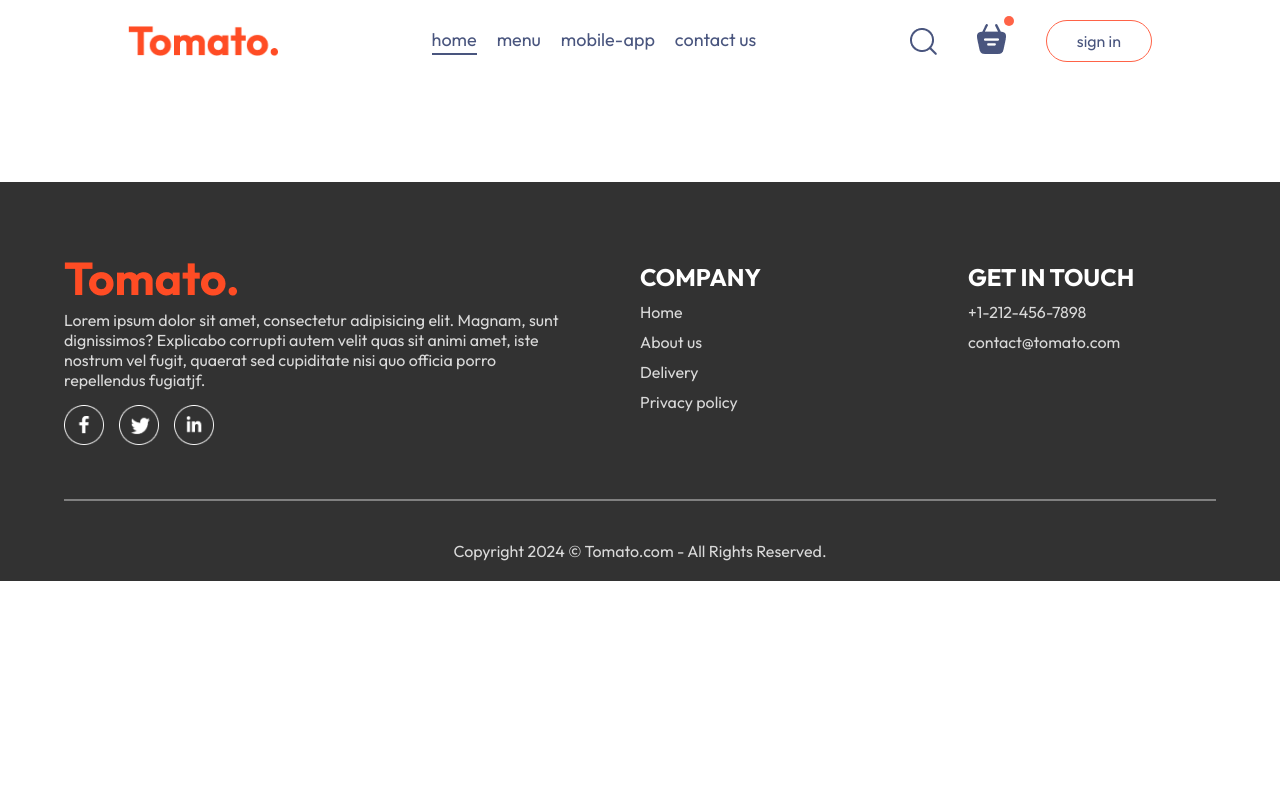
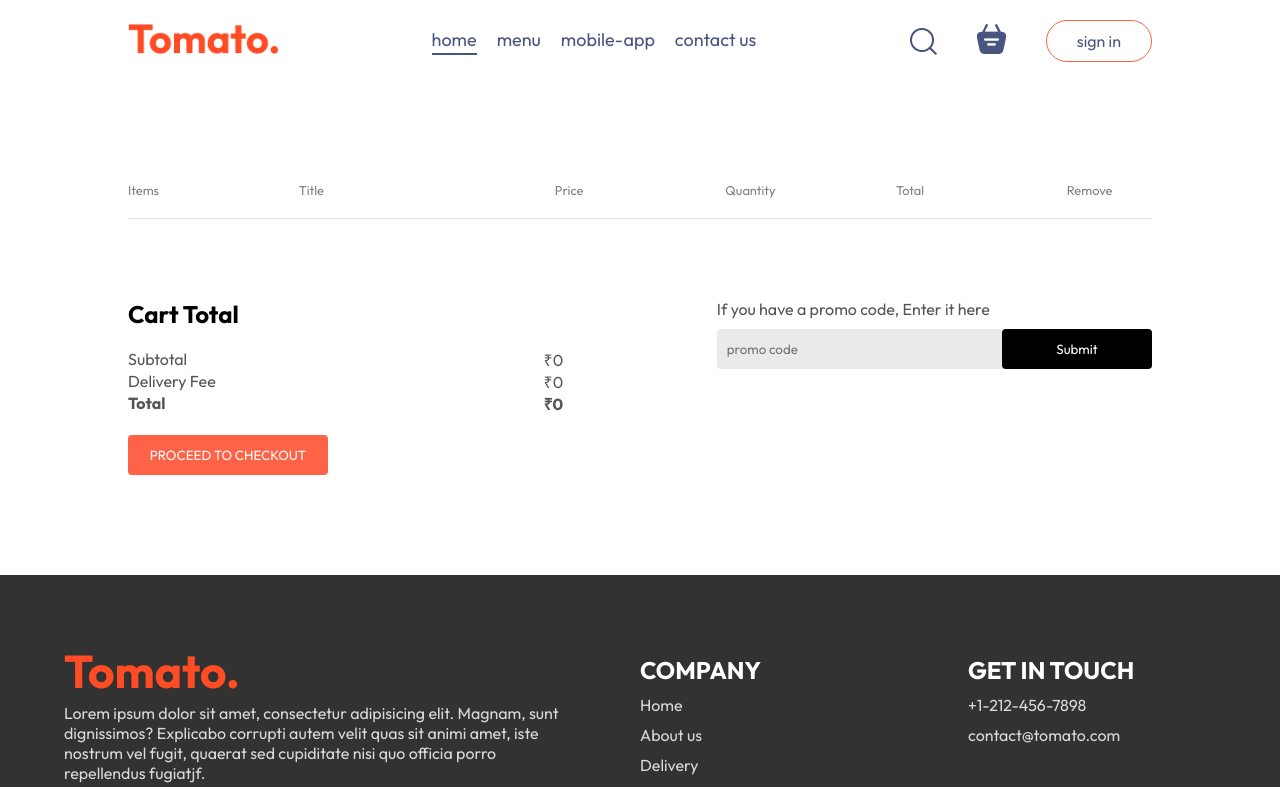
Before and after one commit to kunalgarg-18/Eatzly, a React (Vite) app in the folder frontend/: page /cart in a window 1280 px wide. Shown: the top 787 px of the page. Built offline with nearby package versions, Linux system fonts and the light colour scheme; a web font is replaced by a local one.

Commit message:
Frontend is done.

```diff
--- a/frontend/src/components/Navbar/Navbar.jsx
+++ b/frontend/src/components/Navbar/Navbar.jsx
@@ -1,14 +1,16 @@
-import React, { useState } from 'react'
+import React, { useContext, useState } from 'react'
 import './Navbar.css'
 import { assets } from '../../assets/assets'
 import { Link } from 'react-router-dom';
+import { StoreContext } from '../../context/StoreContext';
 
 function Navbar({setShowLogin}) {
 
     const [menu, setMenu] = useState("home");
+    const {getTotalCartAmount} = useContext(StoreContext)
   return (
     <div className='navbar'>
-      <img src={assets.logo} alt="" className='logo' />
+      <Link to='/'><img src={assets.logo} alt="" className='logo' /></Link>
       <ul className='navbar-menu'>
         <Link to='/' onClick={() => setMenu("home")} className={menu==="home"?"active":""}>home</Link>
         <a href='#explore-menu' onClick={() => setMenu("menu")} className={menu==="menu"?"active":""}>menu</a>
@@ -18,8 +20,8 @@
       <div className='navbar-right'>
         <img src={assets.search_icon} alt="" />
         <div className='navbar-search-icon'>
-            <img src={assets.basket_icon} alt="" />
-            <div className='dot'></div>
+            <Link to='/cart'><img src={assets.basket_icon} alt="" /></Link>
+            <div className={getTotalCartAmount() === 0 ? "" : "dot"}></div>
         </div>
         <button onClick={() => setShowLogin(true)}>sign in</button>
       </div>
--- a/frontend/src/context/StoreContext.jsx
+++ b/frontend/src/context/StoreContext.jsx
@@ -18,16 +18,25 @@
         setCartItems((prev) => ({...prev, [itemId]: prev[itemId]-1}))
     }
 
-    useEffect(() => {
-        console.log(cartItems);
-    }, [cartItems])
+    const getTotalCartAmount = () => {
+        let total = 0;
+
+        for(const item in cartItems){
+            if(cartItems[item] > 0){
+                let itemInfo = food_list.find((product) => product._id === item);
+                total += itemInfo.price * cartItems[item];
+            }
+        }
+        return total;
+    }
 
     const contextValue = {
         food_list,
         cartItems,
         setCartItems,
         addToCart,
-        removeFromCart
+        removeFromCart,
+        getTotalCartAmount
     }
 
     return(
--- a/frontend/src/pages/Cart/Cart.css
+++ b/frontend/src/pages/Cart/Cart.css
@@ -0,0 +1,95 @@
+.cart{
+    margin-top: 100px;
+}
+.cart-items-title{
+    display: grid;
+    grid-template-columns: 1fr 1.5fr 1fr 1fr 1fr 0.5fr;
+    align-items: center;
+    color: grey;
+    font-size: max(1vw,12px);
+}
+.cart-items-item{
+    margin: 10px 0px;
+    color: black;
+}
+.cart-items-item img{
+    width: 50px;
+}
+.cart hr{
+    height: 1px;
+    background-color: #e2e2e2;
+    border: none;
+}
+.cart-items-item p.cross{
+    cursor: pointer;
+}
+
+.cart-bottom{
+    margin-top: 80px;
+    display: flex;
+    justify-content: space-between;
+    gap: max(12vw, 20px);
+}
+.cart-total{
+    flex: 1;
+    display: flex;
+    flex-direction: column;
+    gap: 20px;
+
+}
+.cart-total-details{
+    display: flex;
+    justify-content: space-between;
+    color: #555;
+}
+.cart-total hr{
+    margin: 10px 0px;
+}
+.cart-total button{
+    border: none;
+    color: white;
+    background-color: tomato;
+    width: max(15vw, 200px);
+    padding: 12px 0px;
+    border-radius: 4px;
+    cursor: pointer;
+}
+.cart-promocode{
+    flex: 1;
+}
+.cart-promocode p{
+    color: #555;
+}
+.cart-promocode-input{
+    margin-top: 10px;
+    display: flex;
+    justify-content: space-between;
+    align-items: center;
+    background-color: #eaeaea;
+    border-radius: 4px;
+}
+
+.cart-promocode-input input{
+    background: transparent;
+    border: none;
+    outline: none;
+    padding-left: 10px;
+}
+.cart-promocode-input button{
+    width: max(10vw, 150px);
+    padding: 12px 5px;
+    background-color: black;
+    border: none;
+    color: white;
+    border-radius: 4px;
+}
+
+@media (max-width: 750px){
+    .cart-bottom{
+        flex-direction: column-reverse;
+
+    }
+    .cart-promocode{
+        justify-content: start;
+    }
+}
--- a/frontend/src/pages/Cart/Cart.jsx
+++ b/frontend/src/pages/Cart/Cart.jsx
@@ -1,9 +1,76 @@
-import React from 'react'
+import React, { useContext } from 'react'
 import './Cart.css'
+import { StoreContext } from '../../context/StoreContext'
+import {useNavigate} from 'react-router-dom';
 const Cart = () => {
+
+  const {cartItems, food_list, removeFromCart, getTotalCartAmount} = useContext(StoreContext);
+  const navigate = useNavigate();
   return (
-    <div>
+    <div className='cart'>
 
+      <div className="cart-items">
+        <div className="cart-items-title">
+          <p>Items</p>
+          <p>Title</p>
+          <p>Price</p>
+          <p>Quantity</p>
+          <p>Total</p>
+          <p>Remove</p>
+        </div>
+        <br />
+        <hr />
+        {food_list.map((item,index) => {
+          if(cartItems[item._id] > 0)
+            {
+            return(
+              <div>
+                <div className='cart-items-title cart-items-item'>
+                  <img src={item.image} alt="" />
+                  <p>{item.name}</p>
+                  <p>₹{item.price}</p>
+                  <p>{cartItems[item._id]}</p>
+                  <p>₹{item.price * cartItems[item._id]}</p>
+                  <p onClick={() => removeFromCart(item._id)} className='cross'>x</p>
+                </div>
+                <hr />
+
+              </div>
+            )
+          }
+        })}
+      </div>
+      <div className="cart-bottom">
+        <div className="cart-total">
+          <h2>Cart Total</h2>
+          <div>
+            <div className="cart-total-details">
+              <p>Subtotal</p>
+              <p>₹{getTotalCartAmount()}</p>
+            </div>
+            <div className="cart-total-details">
+              <p>Delivery Fee</p>
+              <p>₹{getTotalCartAmount() === 0 ? 0 : 40}</p>
+
+            </div>
+            <div className="cart-total-details">
+              <b>Total</b>
+              <b>₹{getTotalCartAmount() === 0 ? 0 : getTotalCartAmount() + 40}</b>
+            </div>
+
+          </div>
+          <button onClick={() => navigate('/order')}>PROCEED TO CHECKOUT</button>
+        </div>
+        <div className="cart-promocode">
+          <div>
+            <p>If you have a promo code, Enter it here</p>
+            <div className="cart-promocode-input">
+              <input type="text" placeholder='promo code' />
+              <button>Submit</button>
+            </div>
+          </div>
+        </div>
+      </div>
     </div>
   )
 }
--- a/frontend/src/pages/PlaceOrder/PlaceOrder.css
+++ b/frontend/src/pages/PlaceOrder/PlaceOrder.css
@@ -0,0 +1,40 @@
+.place-order{
+    display: flex;
+    align-items: start;
+    justify-content: space-between;
+    gap: 50px;
+    margin-top: 100px;
+}
+
+.place-order-left{
+    width: 100%;
+    max-width: max(30%, 500px);
+}
+
+.place-order-left .title{
+    font-size: 30px;
+    font-weight: 600px;
+    margin-bottom: 50px;
+}
+
+.place-order-left input{
+    margin-bottom: 15px;
+    width: 100%;
+    border: 1px solid #c5c5c5;
+    padding: 10px;
+    border-radius: 4px;
+    outline-color: tomato;
+}
+
+.place-order-left .multi-fields{
+    display: flex;
+    gap: 10px;
+}
+
+.place-order-right{
+    width: 100%;
+    max-width: max(40%, 500px);
+}
+.place-order .cart-total button{
+    margin-top: 30px;
+}
--- a/frontend/src/pages/PlaceOrder/PlaceOrder.jsx
+++ b/frontend/src/pages/PlaceOrder/PlaceOrder.jsx
@@ -1,11 +1,53 @@
-import React from 'react'
+import React, { useContext } from 'react'
 import "./PlaceOrder.css"
+import { StoreContext } from '../../context/StoreContext'
 
 const PlaceOrder = () => {
+  const {getTotalCartAmount} = useContext(StoreContext);
   return (
-    <div>
+    <form className='place-order'>
+      <div className="place-order-left">
+        <p className="title">Delivery Information</p>
+        <div className="multi-fields">
+          <input type="text" placeholder='First Name'/>
+          <input type="text" placeholder='Last Name'/>
+        </div>
+        <input type="text" placeholder='Email'/>
+        <input type="text" placeholder='Street'/>
+        <div className="multi-fields">
+          <input type="text" placeholder='City'/>
+          <input type="text" placeholder='State'/>
+        </div>
+        <div className="multi-fields">
+          <input type="text" placeholder='Zip Code'/>
+          <input type="text" placeholder='Country'/>
+        </div>
+        <input type="text" placeholder='Phone'/>
+      </div>
+      <div className="place-order-right">
 
-    </div>
+      <div className="cart-total">
+          <h2>Cart Total</h2>
+          <div>
+            <div className="cart-total-details">
+              <p>Subtotal</p>
+              <p>₹{getTotalCartAmount()}</p>
+            </div>
+            <div className="cart-total-details">
+              <p>Delivery Fee</p>
+              <p>₹{getTotalCartAmount() === 0 ? 0 : 40}</p>
+
+            </div>
+            <div className="cart-total-details">
+              <b>Total</b>
+              <b>₹{getTotalCartAmount() === 0 ? 0 : getTotalCartAmount() + 40}</b>
+            </div>
+          </div>
+          <button onClick={() => navigate('/order')}>PROCEED TO PAY</button>
+        </div>
+      </div>
+
+    </form>
   )
 }
 
```
